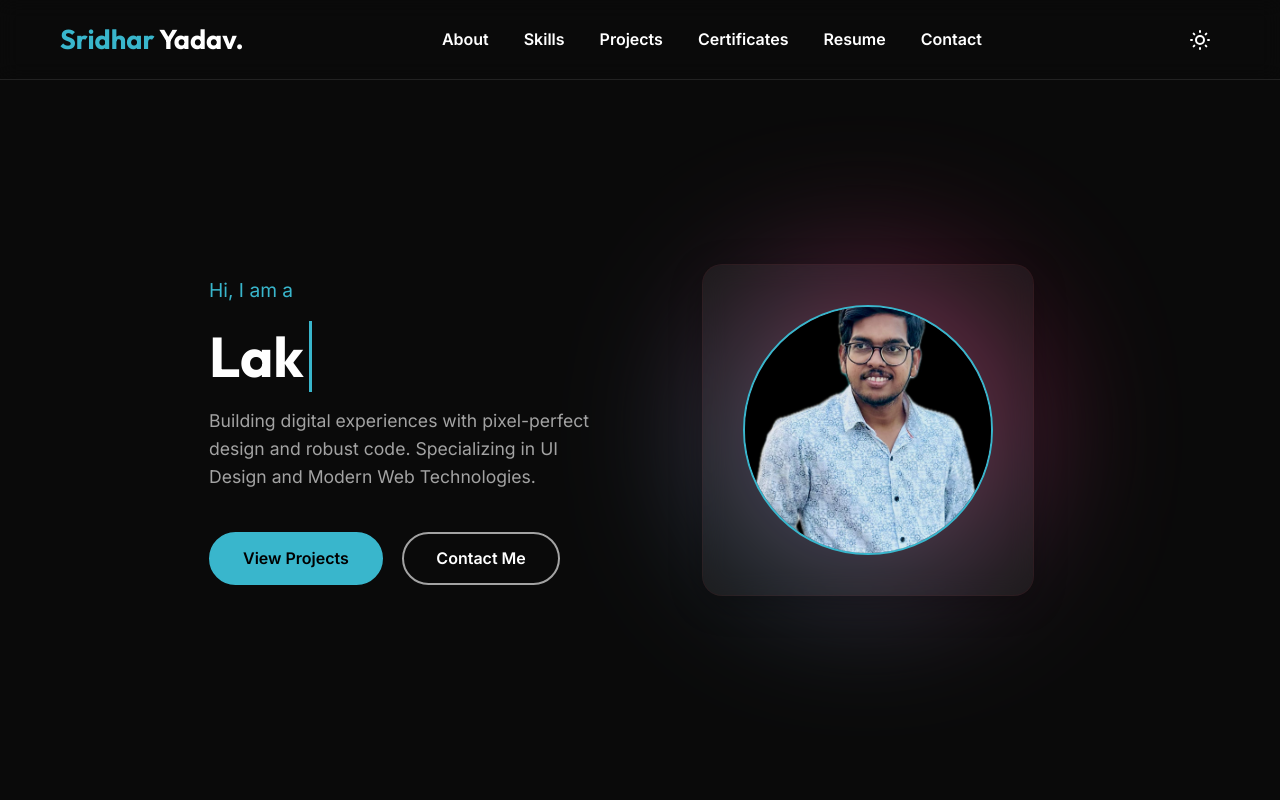
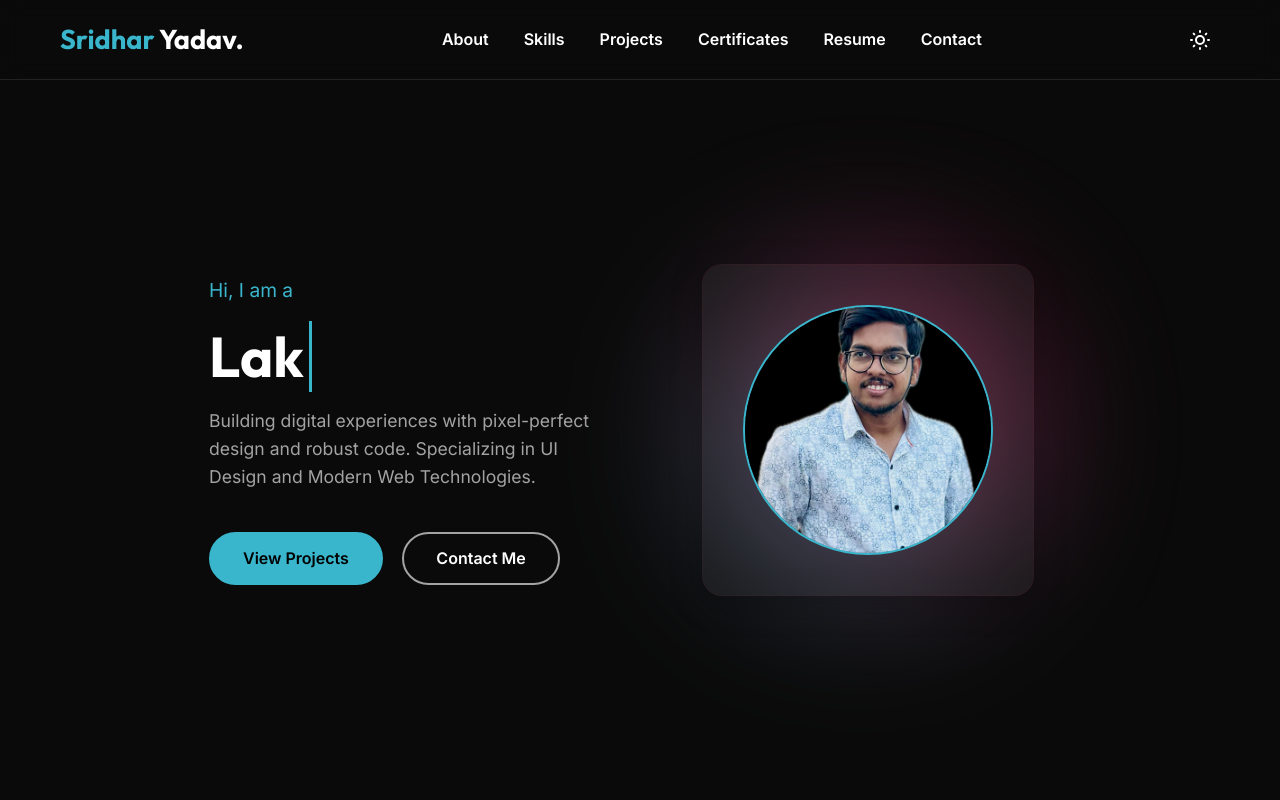
Before and after one commit to Sridhar-yadav/portfolio, a plain HTML site: page index.html in a window 1280 px wide. Shown: the top 800 px of the page. Drawn offline with Linux system fonts and the light colour scheme.

Commit message:
Adjust image position in profile image style

```diff
--- a/styles.css
+++ b/styles.css
@@ -493,6 +493,7 @@ header {
     width: 100%;
     height: 100%;
     object-fit: cover;
+    object-position: center 30%; /* move image down */
 }
 
 .code-line.indent {
```
